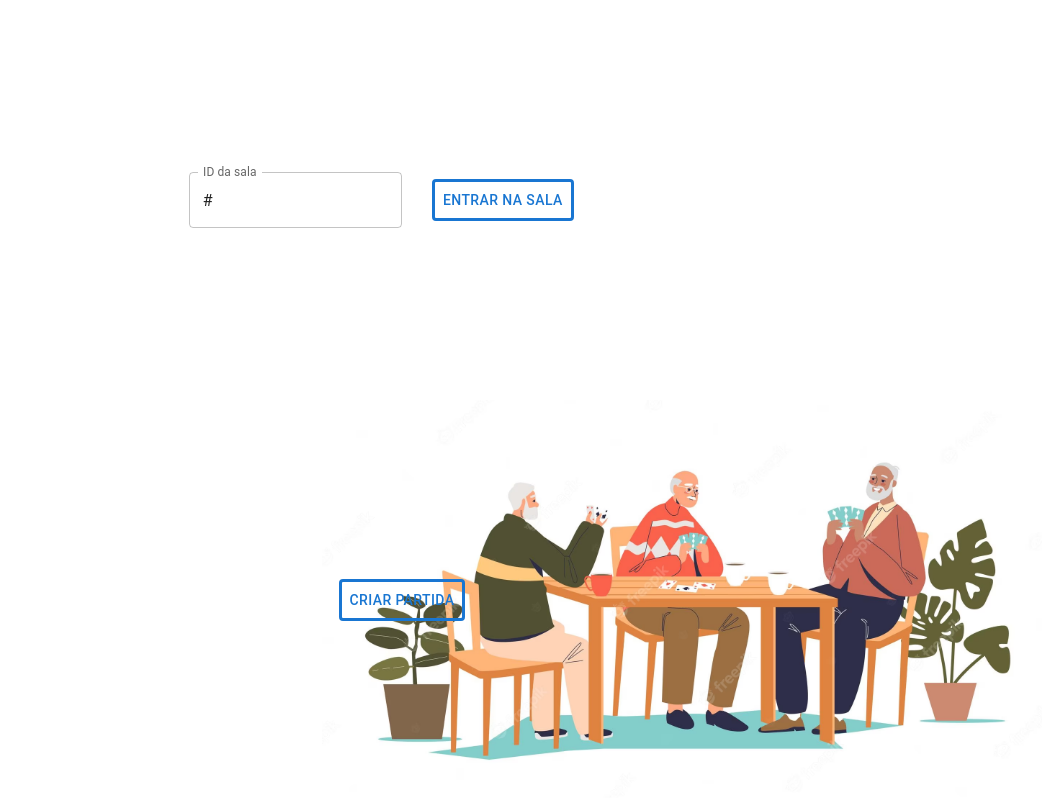
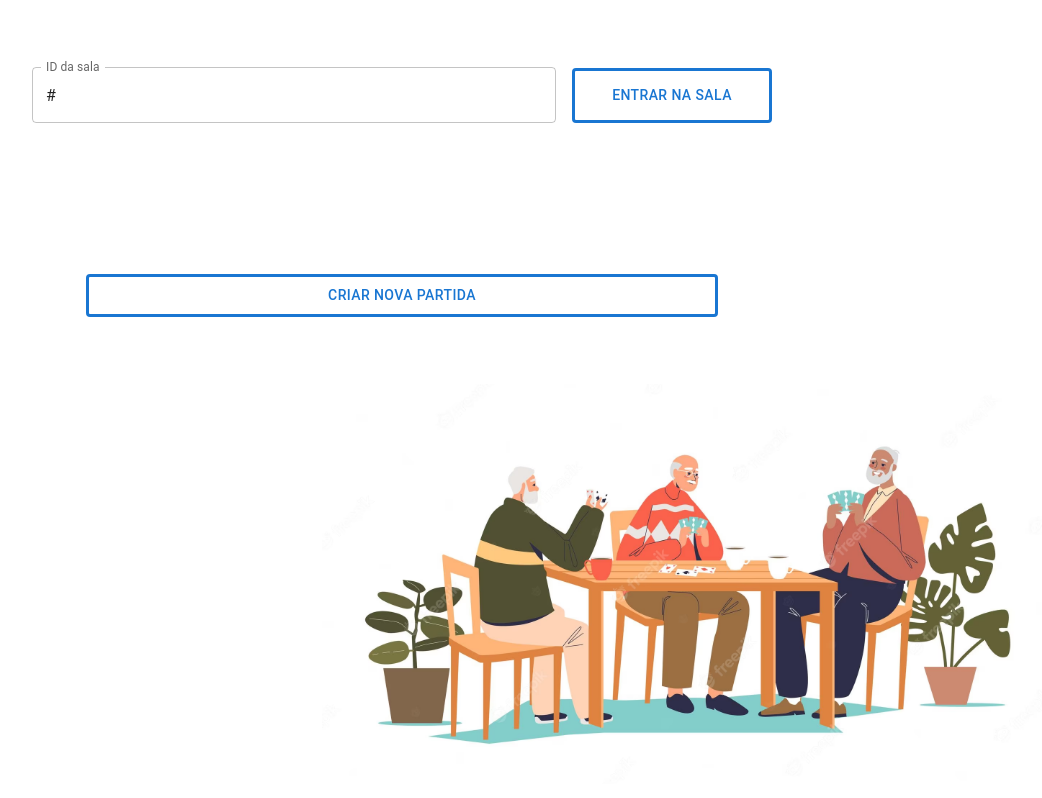
Before and after one commit to David-Chavier/projeto-jogo-da-velha-react, a React (Create React App) app: page / in a window 1280 px wide. Shown: the whole page, without its empty margins (238-1280 px from the left). Built offline with nearby package versions, Linux system fonts and the light colour scheme.

Commit message:
style: Deixei a pagina registro mais agradável

```diff
--- a/src/pages/Registro.tsx
+++ b/src/pages/Registro.tsx
@@ -55,14 +55,16 @@
     <React.Fragment>
       <Grid
         container
+        spacing={2}
         sx={{
           display: "flex",
           justifyContent: "center",
           alignItems: "center",
-          height: "100vh",
+          height: "50vh",
+          // width: "100vw",
         }}
       >
-        <Grid item xs={2}>
+        <Grid item xs={11} md={5}>
           <TextField
             defaultValue={"#"}
             label="ID da sala"
@@ -70,27 +72,39 @@
             onChange={(e) => setId(e.target.value)}
           ></TextField>
         </Grid>
-        <Grid item xs={2}>
+        <Grid item xs={11} md={2}>
           <Button
+            fullWidth
             onClick={entrarComoJogador02}
-            sx={{ border: "solid", margin: "30px" }}
+            sx={{
+              border: "solid",
+              height: "55px",
+              ":hover": {
+                background: "#64d6f4",
+                border: "#64d6f4",
+                height: "50px",
+                color: "#8b0000",
+              },
+            }}
           >
             ENTRAR NA SALA
           </Button>
         </Grid>
-        <Grid
-          item
-          xs={12}
-          sx={{
-            display: "flex",
-            justifyContent: "center",
-          }}
-        >
+        <Grid item xs={7} md={6}>
           <Button
+            fullWidth
             onClick={criarUsuario}
-            sx={{ border: "solid", margin: "30px" }}
+            sx={{
+              border: "solid",
+              ":hover": {
+                background: "#64d6f4",
+                border: "#64d6f4",
+                height: "50px",
+                color: "#8b0000",
+              },
+            }}
           >
-            CRIAR PARTIDA
+            CRIAR NOVA PARTIDA
           </Button>
         </Grid>
       </Grid>
```
